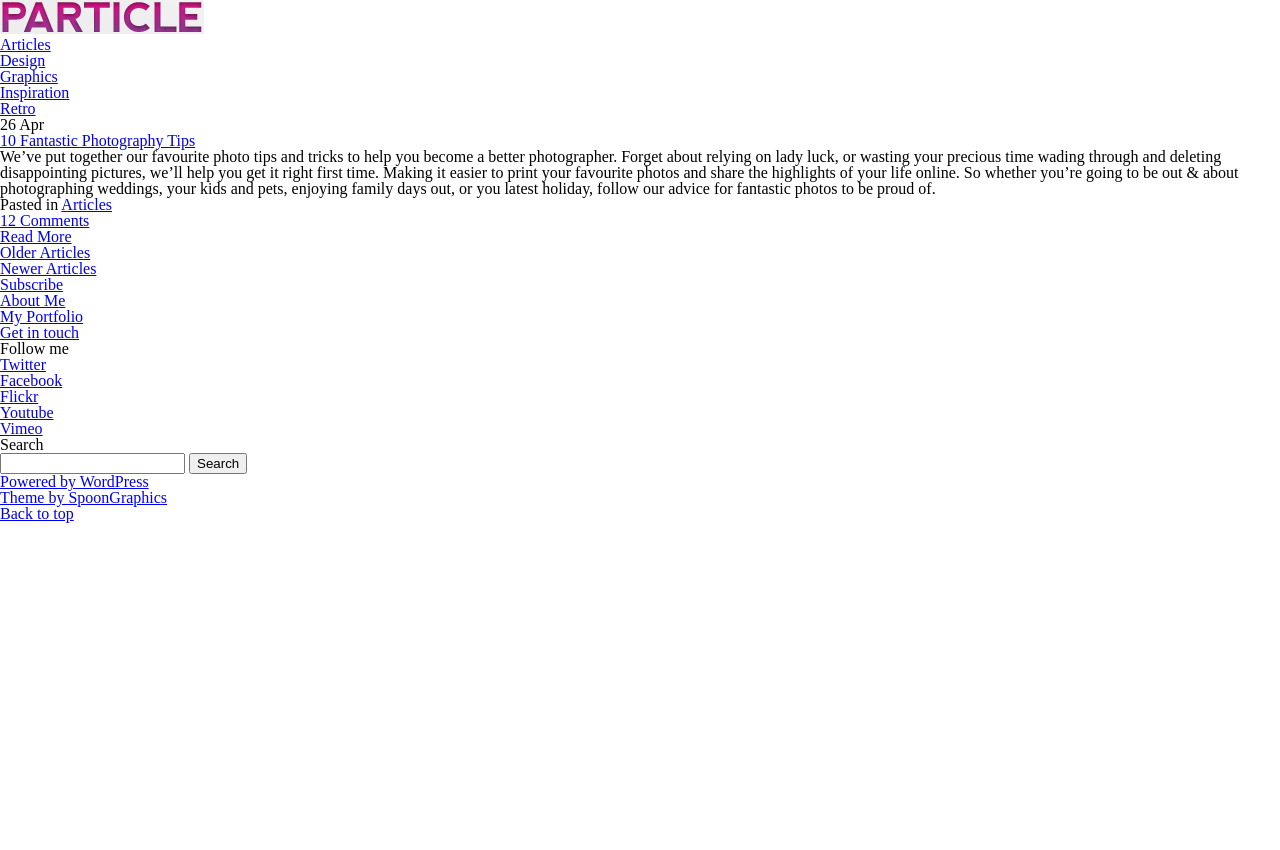
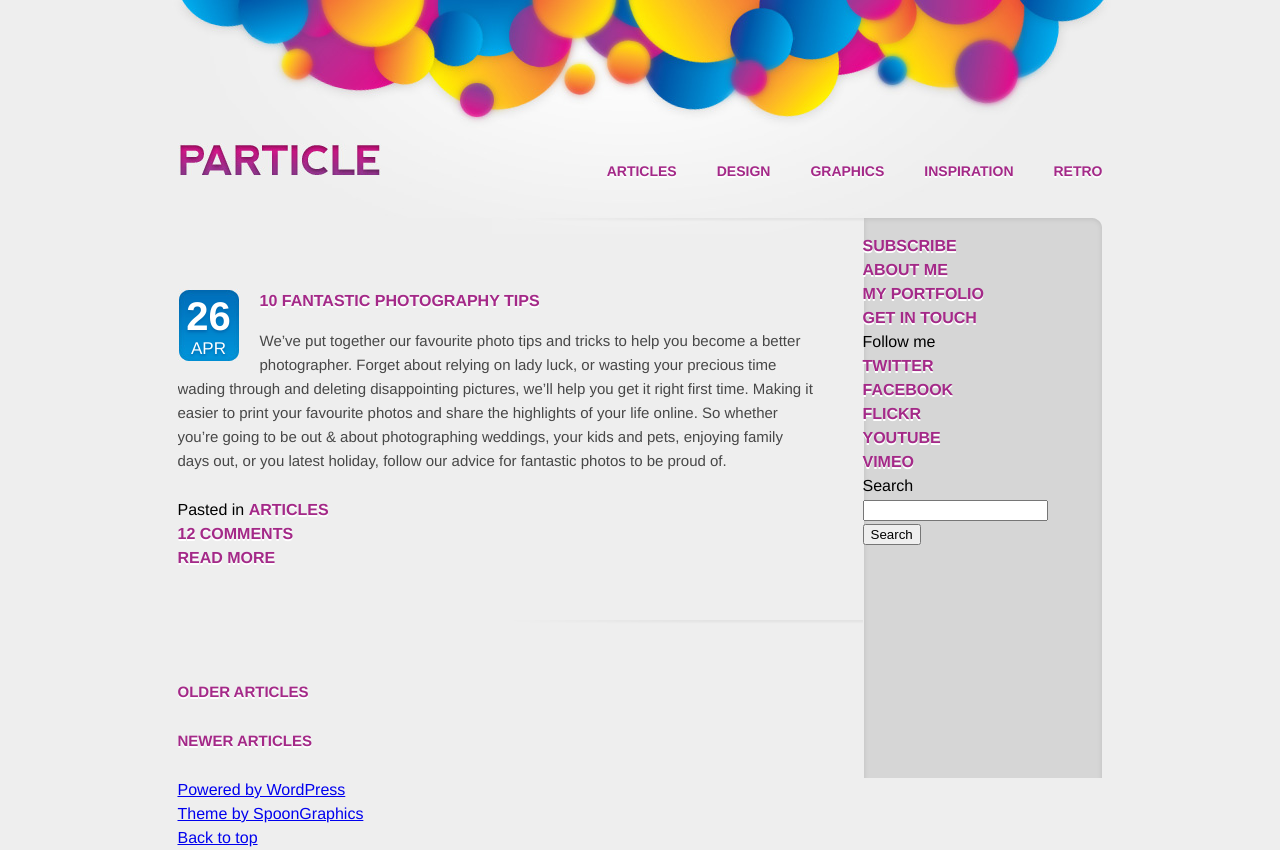
Before and after one commit to marcsavian/particle, a website: page src/index.html in a window 1280 px wide. Before the commit the page ends 800 px from the top, so only its background shows below. Drawn offline with Linux system fonts and the light colour scheme.

Commit message:
add css styles for header and posts

```diff
--- /dev/null
+++ b/src/assets/styles/style.css
@@ -0,0 +1,126 @@
+body {
+    font-family: Helvetica, Helvetica, Arial, sans-serif;
+    line-height: 24px;
+    background: #eee url(../media/images/body-bg.jpg) no-repeat center top;
+
+
+}
+
+#container {
+    width: 925px;
+    margin: 0 auto;
+    padding: 143px 0 0 0;
+}
+
+
+/*----------------------------------------
+HEADER
+------------------------------------------*/
+
+#header {
+    background: url(../media/images/header-bg.png) right bottom no-repeat;
+    overflow: hidden;
+    padding-bottom: 50px;
+}
+
+#header h1 {
+    float: left;
+}
+
+#header ul#categories {
+    float: right;
+    list-style: none;
+    margin-top: 16px;
+}
+
+#header ul#categories li {
+    float: left;
+    margin-left: 40px;
+}
+
+#header ul#categories li a {
+    display: block;
+    font-size: 14px;
+    font-weight: bold;
+    text-transform: uppercase;
+    color: #a42988;
+    text-decoration: none;
+    text-shadow: 0 2px 0 #fff;
+}
+
+#header ul#categories li a:hover {
+    color: #006ab1;
+}
+
+/*------------------------------------
+END HEADER
+---------------------------------------*/
+
+/*--------------------------------------
+CONTENT
+----------------------------------------*/
+
+#content {
+    background:url(../media/images/content-bg.png) right top repeat-y;
+    overflow: hidden;
+}
+
+#content a {
+    font-weight: bold;
+    text-transform: uppercase;
+    color: #a42988;
+    text-decoration: none;
+    text-shadow: 0 2px 0 #fff;
+}
+
+#content a:hover {
+    color: #006ab1;
+}
+
+#content #main {
+    width: 685px;
+    float: left;
+    padding: 55px 0 0 0;
+}
+
+#content #main h2 {
+    margin-bottom: 16px;
+}
+
+#content #main p {
+    margin-bottom: 25px;
+    color: #474747;
+    font-size: 15px;
+
+}
+
+#content #main .post {
+    background: url(../media/images/post-divider.png) right bottom no-repeat;
+    padding: 0 47px 55px 0;
+    margin-bottom: 55px;
+    overflow: hidden;
+}
+
+#content #main .post .date {
+    width: 62px;
+    height: 57px;
+    float: left;
+    padding-top: 15px;
+    margin-right: 20px;
+    background: #0085cc url(../media/images/date-bg.jpg);
+    text-align: center;
+}
+
+#content #main .post .date p {
+    font-size: 40px;
+    font-weight: bold;
+    color: #fff;
+    text-shadow: 0 2px 3px #006ab1;
+}
+#content #main .post .date p span {
+    font-size: 17px;
+    font-weight: normal;
+    margin-top: 5px;
+    text-transform: uppercase;
+
+}
--- a/src/index.html
+++ b/src/index.html
@@ -32,6 +32,7 @@
     <!-- STYLESHEETS -->
     <link rel="stylesheet" media="screen, projection" href="assets/styles/screen.css" />
     <link rel="stylesheet" media="print" href="assets/styles/print.css" />
+    <link rel="stylesheet" href="assets/styles/style.css" />
 </head>
 <body>
     <!-- CONTENT -->
```
